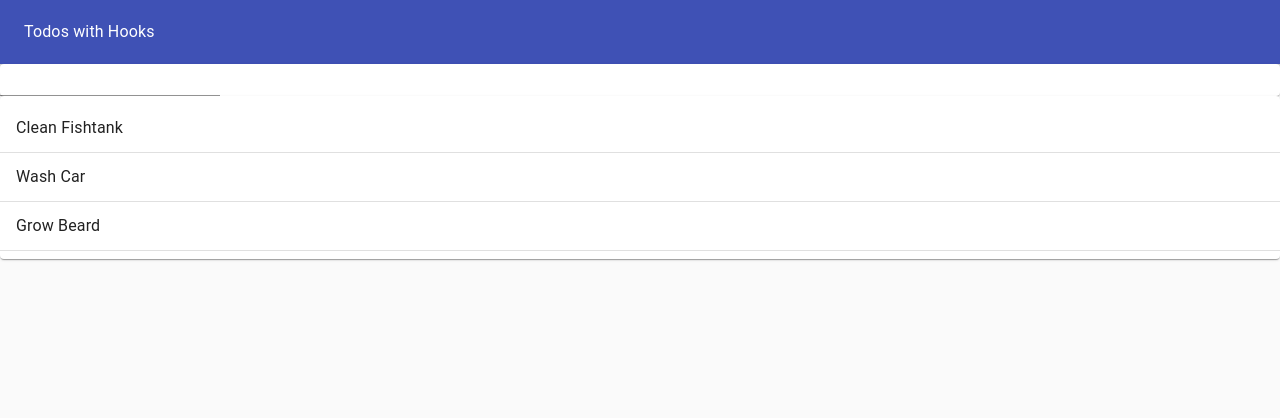
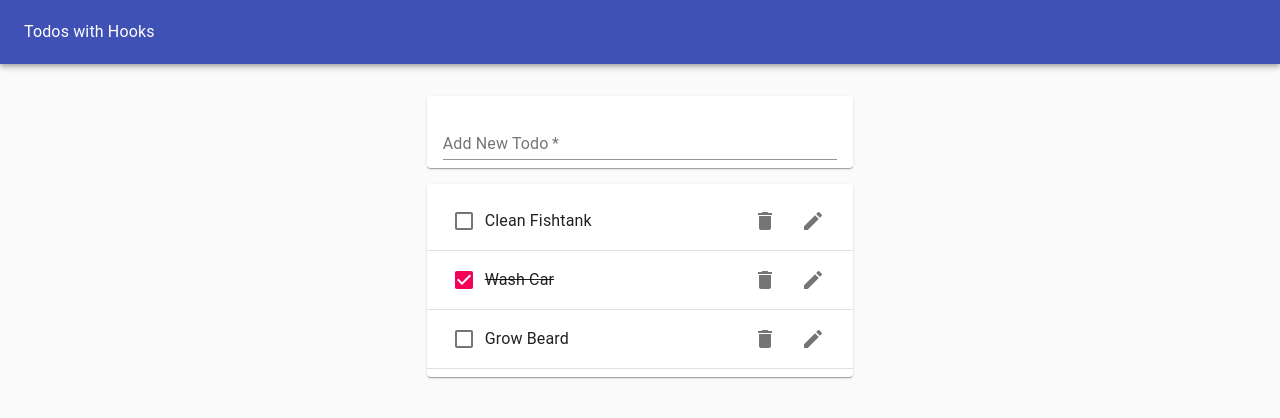
Before and after one commit to qbhatti/todo-app, a React (Create React App) app: page / in a window 1280 px wide. Shown: the top 418 px of the page. Built offline with nearby package versions, Linux system fonts and the light colour scheme.

Commit message:
Add  Todo  and TodoForm components

```diff
--- a/package.json
+++ b/package.json
@@ -4,6 +4,7 @@
   "private": true,
   "dependencies": {
     "@material-ui/core": "^4.8.3",
+    "@material-ui/icons": "^4.5.1",
     "@testing-library/jest-dom": "^4.2.4",
     "@testing-library/react": "^9.4.0",
     "@testing-library/user-event": "^7.2.1",
--- /dev/null
+++ b/src/Todo.js
@@ -0,0 +1,35 @@
+import React from "react";
+import ListItem from "@material-ui/core/ListItem";
+import ListItemText from "@material-ui/core/ListItemText";
+import Checkbox from "@material-ui/core/Checkbox";
+import IconButton from "@material-ui/core/IconButton";
+import DeleteIcon from "@material-ui/icons/Delete";
+import EditIcon from "@material-ui/icons/Edit";
+import ListItemSecondaryAction from "@material-ui/core/ListItemSecondaryAction";
+
+export default function Todo({ task, completed, id, removeTodo, toggleTodo }) {
+  const deleteTodo = () => {
+    removeTodo(id);
+  };
+  const handleCheckbox = () => {
+    toggleTodo(id);
+  };
+  return (
+    <ListItem>
+      <Checkbox tabIndex={-1} checked={completed} onClick={handleCheckbox} />
+      <ListItemText
+        style={{ textDecoration: completed ? "line-through" : "none" }}
+      >
+        {task}
+      </ListItemText>
+      <ListItemSecondaryAction>
+        <IconButton aria-label="Delete" onClick={deleteTodo}>
+          <DeleteIcon />
+        </IconButton>
+        <IconButton aria-label="Edit">
+          <EditIcon />
+        </IconButton>
+      </ListItemSecondaryAction>
+    </ListItem>
+  );
+}
--- a/src/TodoApp.js
+++ b/src/TodoApp.js
@@ -4,22 +4,37 @@ import Paper from "@material-ui/core/Paper";
 import AppBar from "@material-ui/core/AppBar";
 import Toolbar from "@material-ui/core/Toolbar";
 import Grid from "@material-ui/core/Grid";
+import uuid from "uuid/v4";
 import TodoList from "./TodoList";
 import TodoForm from "./TodoForm";
 
 export default function TodoApp() {
   const initialTodos = [
-    { id: 1, task: "Clean Fishtank", completed: false },
-    { id: 2, task: "Wash Car", completed: true },
-    { id: 3, task: "Grow Beard", completed: false }
+    { id: uuid(), task: "Clean Fishtank", completed: false },
+    { id: uuid(), task: "Wash Car", completed: true },
+    { id: uuid(), task: "Grow Beard", completed: false }
   ];
 
   const [todos, setTodos] = useState(initialTodos);
 
   const addTodo = newTodoText => {
-    setTodos([...todos, { id: 4, task: newTodoText, completed: false }]);
+    setTodos([...todos, { id: uuid(), task: newTodoText, completed: false }]);
     console.log(todos);
   };
+
+  const removeTodo = id => {
+    const updatedTodos = todos.filter(todo => todo.id !== id);
+    setTodos(updatedTodos);
+  };
+
+  const toggleTodo = id => {
+    const updatedTodos = todos.map(todo =>
+      todo.id === id ? { ...todo, completed: !todo.completed } : todo
+    );
+
+    setTodos(updatedTodos);
+  };
+
   return (
     <Paper
       style={{
@@ -35,8 +50,16 @@ export default function TodoApp() {
           <Typography color="inherit"> Todos with Hooks</Typography>
         </Toolbar>
       </AppBar>
-      <TodoForm addTodo={addTodo} />
-      <TodoList todos={todos} />
+      <Grid container justify="center" style={{ marginTop: "1rem" }}>
+        <Grid item xs={10} md={7} lg={4}>
+          <TodoForm addTodo={addTodo} />
+          <TodoList
+            todos={todos}
+            removeTodo={removeTodo}
+            toggleTodo={toggleTodo}
+          />
+        </Grid>
+      </Grid>
     </Paper>
   );
 }
--- a/src/TodoForm.js
+++ b/src/TodoForm.js
@@ -11,9 +11,16 @@ export default function TodoForm({ addTodo }) {
     reset();
   };
   return (
-    <Paper>
+    <Paper style={{ margin: "1rem 0", padding: "0 1rem" }}>
       <form onSubmit={handleSubmit}>
-        <TextField value={value} onChange={handleChange} />
+        <TextField
+          required
+          value={value}
+          onChange={handleChange}
+          margin="normal"
+          label="Add New Todo"
+          fullWidth
+        />
       </form>
     </Paper>
   );
--- a/src/TodoList.js
+++ b/src/TodoList.js
@@ -1,19 +1,22 @@
 import React from "react";
 import Paper from "@material-ui/core/Paper";
 import List from "@material-ui/core/List";
-import ListItem from "@material-ui/core/ListItem";
-import ListItemText from "@material-ui/core/ListItemText";
 import Divider from "@material-ui/core/Divider";
+import Todo from "./Todo";
 
-export default function TodoList(props) {
+export default function TodoList({ todos, removeTodo, toggleTodo }) {
   return (
     <Paper>
       <List>
-        {props.todos.map(todo => (
+        {todos.map(todo => (
           <>
-            <ListItem>
-              <ListItemText>{todo.task}</ListItemText>
-            </ListItem>
+            <Todo
+              {...todo}
+              key={todo.id}
+              removeTodo={removeTodo}
+              toggleTodo={toggleTodo}
+            />
+
             <Divider />
           </>
         ))}
```
Also changed, not shown: 1 other file (tests, documents, lock files or other folders).
